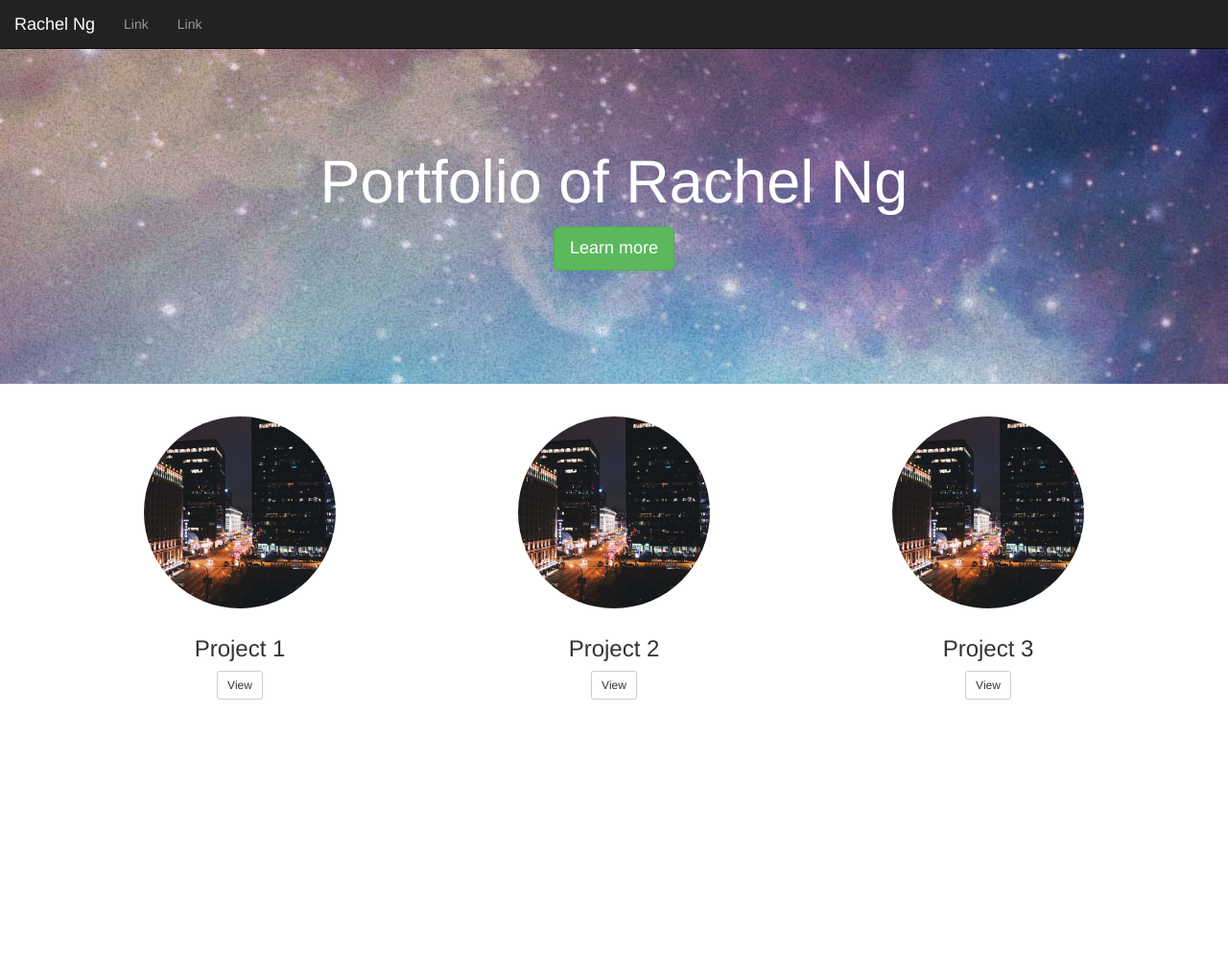
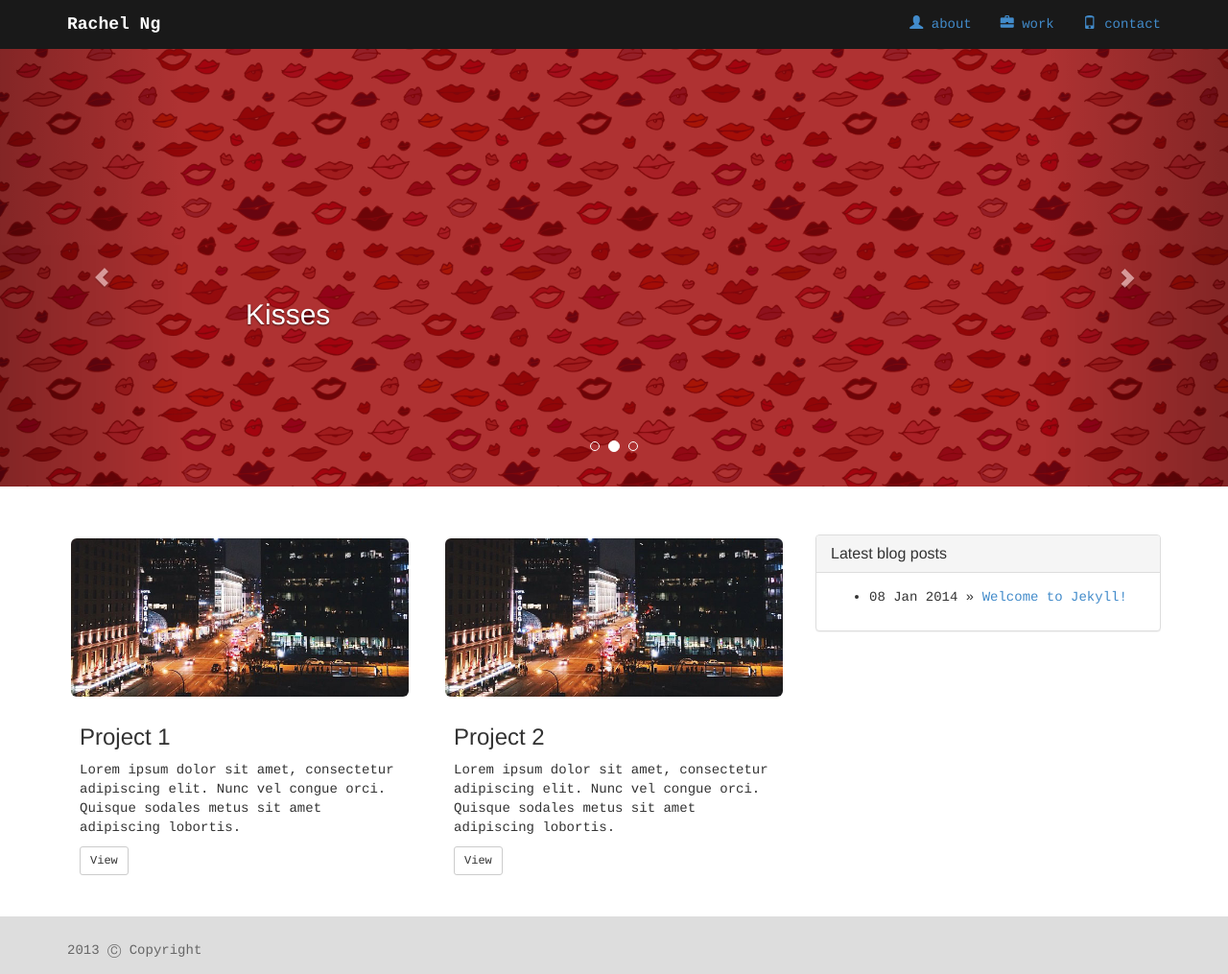
Before and after one commit to rachelng/portfolio, a Jekyll site: the page built from index.html, in a window 1280 px wide and 1015 px high. Shown: the whole window at 96% size. Built offline with Jekyll 4.4.1, drawn with Linux system fonts in a browser that asks for light colours; Markdown is read by kramdown in place of the engine named in the settings.

Commit message:
Portfolio completed

```diff
--- a/_layouts/default.html
+++ b/_layouts/default.html
@@ -11,8 +11,6 @@
 
         <!-- Custom CSS -->
 
-        <link rel="stylesheet" href="/css/main.css">
-
         <link rel="stylesheet" href="/css/bootstrap.min.css">
 
         <link rel="stylesheet" href="/css/style.css">
@@ -24,9 +22,8 @@
     </head>
     <body>
 
+          <nav class="navbar navbar-fixed-top" role="navigation">
             <div class="container">
-
-          <nav class="navbar navbar-inverse navbar-fixed-top" role="navigation">
               <div class="navbar-header">
                 <button type="button" class="navbar-toggle" data-toggle="collapse" data-target="#bs-example-navbar-collapse-1">
                   <span class="sr-only">Toggle navigation</span>
@@ -38,29 +35,68 @@
               </div>
 
               <div class="collapse navbar-collapse" id="bs-example-navbar-collapse-1">
-                  <ul class="nav navbar-nav">
-                    <li><a href="#">Link</a></li>
-                    <li><a href="#">Link</a></li>
+                  <ul class="nav navbar-nav navbar-right">
+                    <li><a href="#"><span class="glyphicon glyphicon-user"></span> about</a></li>
+                    <li><a href="#"><span class="glyphicon glyphicon-briefcase"></span> work</a></li>
+                    <li><a href="#"><span class="glyphicon glyphicon-phone"></span> contact</a></li>
                   </ul>
-
               </div>
           </nav>
+        </div>
 
-          {{ content }}
 
+        <div id="carousel-example-generic" class="carousel slide" data-ride="carousel">
+        <!-- Indicators -->
+          <ol class="carousel-indicators">
+            <li data-target="#carousel-example-generic" data-slide-to="0" class="active"></li>
+            <li data-target="#carousel-example-generic" data-slide-to="1"></li>
+            <li data-target="#carousel-example-generic" data-slide-to="2"></li>
+          </ol>
+
+        <!-- Wrapper for slides -->
+        <div class="carousel-inner">
+          <div class="item active">
+            <img src="images/dogs.png" alt="hot dogs">
+            <div class="carousel-caption">
+              <h2>Hot dogs</h2>
             </div>
-        <div class="jumbotron">
-            <h1 class="title">Portfolio of Rachel Ng</h1>
-            <p><a class="btn btn-success btn-lg" role="button">Learn more</a></p>
           </div>
+
+          <div class="item">
+            <img src="images/lips.png" alt="hot dogs">
+            <div class="carousel-caption">
+              <h2>Kisses</h2>
+            </div>
+          </div>
+
+          <div class="item">
+            <img src="images/lightning.png" alt="hot dogs">
+            <div class="carousel-caption">
+              <h2>Bolts</h2>
+            </div>
+          </div>
+        </div>
+
+        <!-- Controls -->
+        <a class="left carousel-control" href="#carousel-example-generic" data-slide="prev">
+          <span class="glyphicon glyphicon-chevron-left"></span>
+        </a>
+        <a class="right carousel-control" href="#carousel-example-generic" data-slide="next">
+          <span class="glyphicon glyphicon-chevron-right"></span>
+        </a>
+      </div>
+
+
 
         <div class="container">
           <div class="row">
+
             <div class="col-md-4">
               <div class="thumbnail">
-                <img src="images/img.jpg" class="img-circle">
+                <img src="images/img.jpg" class="img-rounded">
                 <div class="caption">
                   <h3>Project 1</h3>
+                  <p>Lorem ipsum dolor sit amet, consectetur adipiscing elit. Nunc vel congue orci. Quisque sodales metus sit amet adipiscing lobortis.</p>
                   <p><a href="#" class="btn btn-sm btn-default" role="button">View</a></p>
                 </div>
               </div>
@@ -68,24 +104,37 @@
 
             <div class="col-md-4">
               <div class="thumbnail">
-                <img src="images/img.jpg" class="img-circle">
+                <img src="images/img.jpg" class="img-rounded">
                 <div class="caption">
                   <h3>Project 2</h3>
+                  <p>Lorem ipsum dolor sit amet, consectetur adipiscing elit. Nunc vel congue orci. Quisque sodales metus sit amet adipiscing lobortis.</p>
                   <p><a href="#" class="btn btn-sm btn-default" role="button">View</a></p>
                 </div>
               </div>
             </div>
 
             <div class="col-md-4">
-              <div class="thumbnail">
-                <img src="images/img.jpg" class="img-circle">
-                <div class="caption">
-                  <h3>Project 3</h3>
-                  <p><a href="#" class="btn btn-sm btn-default" role="button">View</a></p>
+              <div class="panel panel-default">
+                <div class="panel-heading">
+                  <h3 class="panel-title">Latest blog posts</h3>
+                </div>
+                <div class="panel-body">
+                  {{ content }}
+                </div>
               </div>
             </div>
           </div>
         </div>
 
+        <div class="row">
+          <footer>
+            <div class="container">
+              <p>2013 &#9400; Copyright</p>
+            </div>
+          </footer>
+        </div>
+
+
+
     </body>
 </html>
--- a/css/style.css
+++ b/css/style.css
@@ -1,26 +1,39 @@
 body {
-	padding-top:50px;
-}
+  padding-top: 50px;
+  font-family: courier, sans-serif; }
 
 .jumbotron {
-	background: url('/../images/jumbatron.jpg');
-	height:350px;
-}
-
-.jumbotron h1 {
-	color:#fff;
-	padding: 40px 0 5px 0;
-}
+  /*	background: url('/../images/jumbatron.jpg');*/
+  background-color: #64d89d;
+  height: 350px; }
+  .jumbotron h1 {
+    color: #fff;
+    padding: 40px 0 5px 0;
+    font-weight: lighter; }
+  .jumbotron p {
+    color: #fff; }
 
 .navbar {
-	margin-bottom:0px;
-}
+  background-color: #191919; }
 
-img {
-	width:200px;
-	height: 200px;
-}
+.navbar-brand {
+  font-weight: bolder;
+  color: #fff; }
+
+.carousel {
+  margin-bottom: 50px; }
+
+.carousel-caption {
+  text-align: left;
+  bottom: 27%; }
 
 .thumbnail {
-	border:none;
-}
+  border: none; }
+
+footer {
+  background-color: #ddd;
+  height: 60px;
+  width: 100%; }
+  footer p {
+    color: #666;
+    margin-top: 25px; }
--- a/index.html
+++ b/index.html
@@ -3,11 +3,10 @@ layout: default
 title: Portfolio of Rachel Ng
 ---
 
-<!-- <div id="home">
-  <h1>Blog Posts</h1>
+<div id="home">
   <ul class="posts">
     {% for post in site.posts %}
       <li><span>{{ post.date | date_to_string }}</span> &raquo; <a href="{{ post.url }}">{{ post.title }}</a></li>
     {% endfor %}
   </ul>
-</div> -->
+</div>
```
Also changed, not shown: _scss/style.scss (added, +50 -0 lines), images/dogs.png (added), images/img.jpg, images/lightning.png (added), images/lips copy.png (added), images/lips.png (added), 2 other files. Lines whose indentation alone changed are shown as unchanged.
